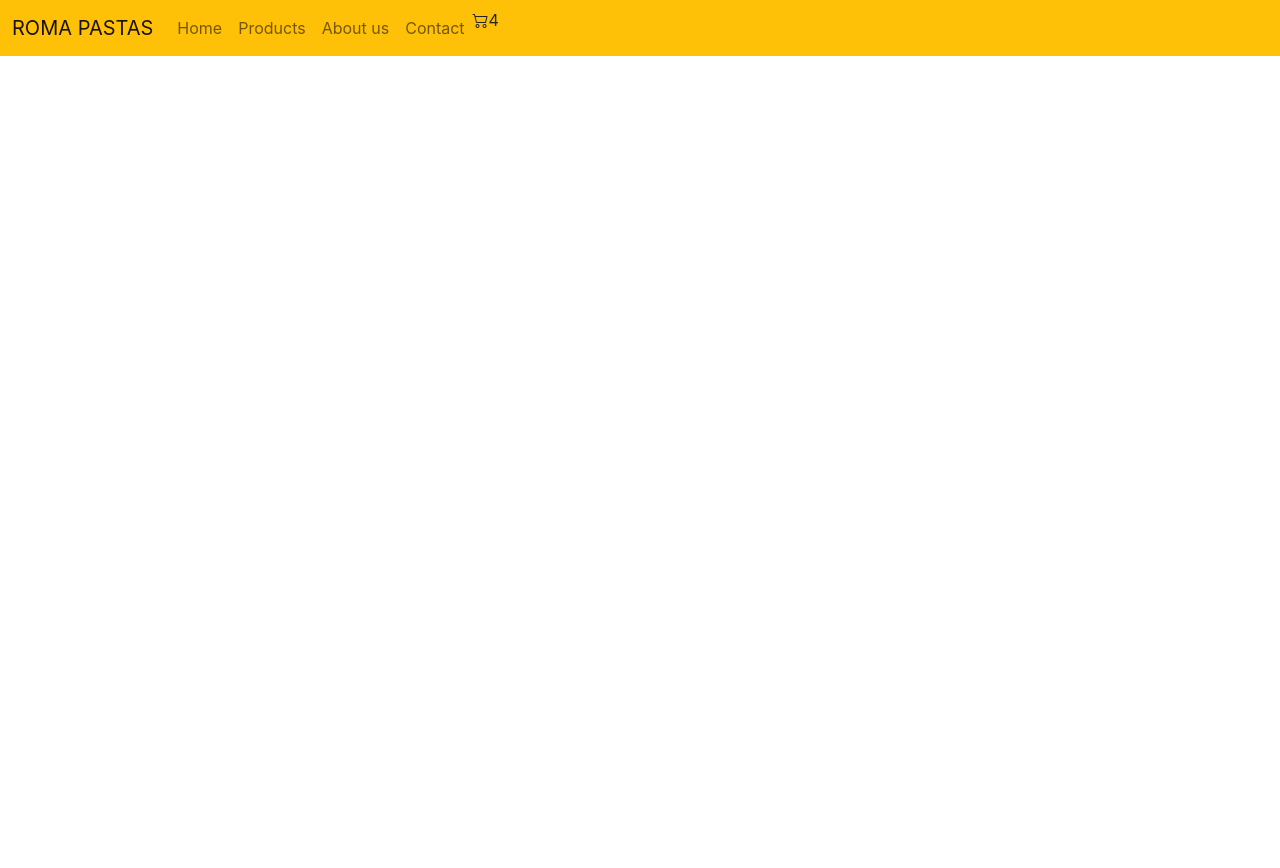
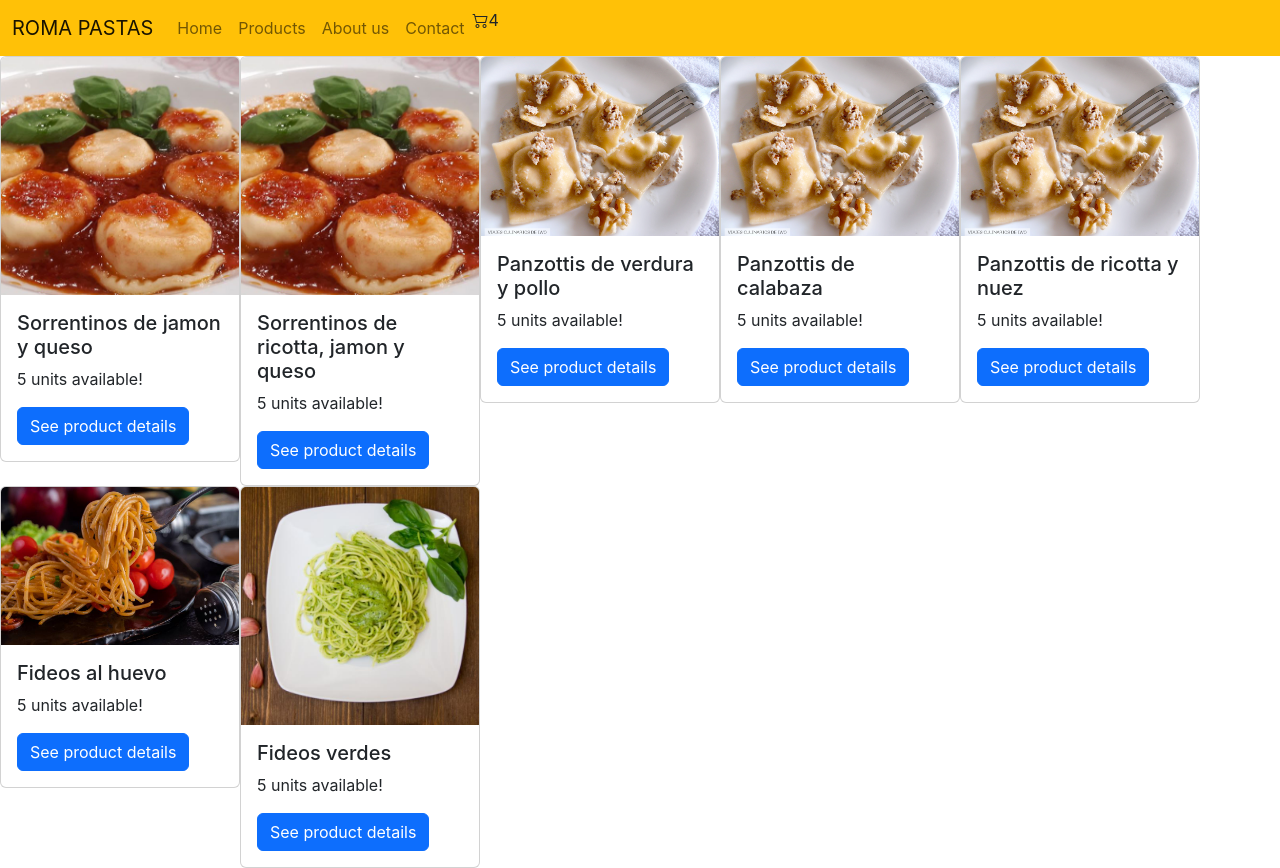
Before and after one commit to sebabrennan/romapastasReact-Brennan, a React (Create React App) app: page /category/Fideos in a window 1280 px wide. Before the commit the page ends 800 px from the top, so only its background shows below. Built offline with nearby package versions, Linux system fonts and the light colour scheme.

Commit message:
item detail

```diff
--- a/src/App.js
+++ b/src/App.js
@@ -1,17 +1,26 @@
 import NavBar from './components/NavBar';
-/* import ItemListContainer from './components/ItemListContainer';
-import ItemCount from './components/ItemCount'; */
+import ItemListContainer from './components/ItemListContainer';
+import ItemCount from './components/ItemCount';
 import ItemDetailContainer from './components/ItemDetailContainer';
+import { BrowserRouter, Routes, Route } from "react-router-dom"
 
 function App() {
   return (
     <>
-
-    <NavBar name="ROMA PASTAS"/>
-   {/*  <ItemListContainer greeting={'Esto es un saludo'}/>
-    <hr></hr>
-    <ItemCount stock={5} initial={1}/> */}
-    <ItemDetailContainer />
+      <BrowserRouter>
+        <NavBar name="ROMA PASTAS"/>
+        <Routes>
+          <Route index element={<ItemListContainer greeting={'Esto es un saludo'}/>} />
+          <Route path="/category/:name" element={<ItemListContainer />} />
+            <Route path="/item/:id" element={<ItemDetailContainer />} />
+            <Route
+              path="*"
+              element={
+                <div style={{ backgroundColor: "red" }}> ERROR 404 NOT FOUND</div>
+              }
+            />
+        </Routes>
+      </BrowserRouter>
     </>
   );
 }
--- a/src/components/Item.jsx
+++ b/src/components/Item.jsx
@@ -1,31 +1,22 @@
 import './Item.css'
+import { Link } from "react-router-dom";
 
-const Item = ({price, product, stock, img}) => {
+const Item = ({ item }) => {
 
+    const { id, product, category, price, stock, img, description } = item;
 
     return (
         <>
-            <div className="card d-flex flex-column align-items-center">
-                <div>
-                    <img src={img} alt="" className='card-img-top'/>
-                </div>
-                <div>
-                    <h5>
+            <div className="card" style={{ width: "15rem" }}>
+                <img src={img} className='card-img-top'/>
+                <div className='card-body d-flex flex-column justify-content-center'>
+                    <h5 className='card-title'>
                         {product}
                     </h5>
-                </div>
-                <div>
-                    <p>
-                        {price} ARS
-                    </p>
-                </div>
-                <div>
-                    <button className="btn">Agregar producto</button>
-                </div>
-                <div>
-                    <p>
-                        Stock disponible: {stock}
-                    </p>
+                    <p className="card-text">{`${stock} units available!`}</p>
+                    <Link to={`detail/${id}`}>
+                        <button className="btn btn-primary">See product details</button>
+                    </Link>
                 </div>
             </div>
         </>
--- a/src/components/ItemDetail.jsx
+++ b/src/components/ItemDetail.jsx
@@ -1,10 +1,19 @@
+
+
 const ItemDetail = ({itemDetail}) => {
 
     console.log('Render ItemDetail', itemDetail)
 
     return (
     <>
-      <h1>{itemDetail.product}</h1>
+      <h1>Items Details</h1>
+      <div className="d-flex justify-content-around align-items-center">
+        {
+          itemDetail.map(
+            cadaItemDetail => <div>{cadaItemDetail[0]}</div>
+          )
+        }
+      </div>
     </>
     );
 }
--- a/src/components/ItemDetailContainer.jsx
+++ b/src/components/ItemDetailContainer.jsx
@@ -1,8 +1,27 @@
 import { useEffect, useState } from "react";
+import database from "./helpers/database";
 import ItemDetail from "./ItemDetail";
-import details from './helpers/details';
 
 const ItemDetailContainer = () => {
+
+    /* function getItem() {
+        return new Promise ( (resolve, reject) => {
+            setTimeout(() => {
+                resolve(database);
+            }, 2000);
+        });
+    }
+
+    function ItemDetailContainer () {
+        const [itemDetail, setItemDetails] = useState([])
+
+        useEffect ( () => {
+            getItem().then( res => {
+                setItemDetails(res);
+            });
+        }, []);
+
+    } */
 
     const [itemDetail, setItemDetails] = useState([])
 
@@ -14,7 +33,7 @@
         let getItem = new Promise ( (resolve, reject) => {
             setTimeout(
                 () => {
-                    resolve(details)
+                    resolve(database)
                 },
                 2000);
         })
@@ -28,27 +47,6 @@
         )
     }, [])
 
-    /* const getItem = new Promise ( (resolve, reject) => {
-        setTimeout (
-            () => {
-                resolve(details)
-            },
-            2000);
-    })
-
-    useEffect ( () => {
-
-        getItem.then (
-            (res) => {
-                setItemDetails(res, console.log(res))
-            }
-        ).catch(
-            (err) => console.error(err)
-        )
-    }, []) */
-
-
-
     return (
         <>
             <ItemDetail itemDetail={itemDetail}/>
--- a/src/components/ItemList.jsx
+++ b/src/components/ItemList.jsx
@@ -1,21 +1,15 @@
 import Item from "./Item";
 
-const ItemList = ({items}) => {
-
-    console.log("Render ItemList",items)
-
+const ItemList = ({ items }) => {
     return (
-        <>
-            <h1>ItemList</h1>
-            <div className="d-flex justify-content-around align-items-center">
-            {
-                items.map(
-                    cadaItem => <Item key={cadaItem.id} product={cadaItem.product} price={cadaItem.price} stock={cadaItem.stock} img={cadaItem.img}  />
-                )
-            }
+        <div className="d-flex justify-content-araund flex-wrap">
+          {items.map((item) => (
+            <div key={item.id}>
+              <Item item={item} />
             </div>
-        </>
-     );
-}
+          ))}
+        </div>
+    );
+  };
 
 export default ItemList;
--- a/src/components/ItemListContainer.jsx
+++ b/src/components/ItemListContainer.jsx
@@ -1,5 +1,5 @@
+import { useState, useEffect } from "react";
 import database from "./helpers/database";
-import { useState, useEffect } from "react";
 import ItemList from "./ItemList";
 
 const ItemListContainer = () => {
--- a/src/components/NavBar.jsx
+++ b/src/components/NavBar.jsx
@@ -1,13 +1,16 @@
 import CartWidget from "./CartWidget";
 import './NavBar.css';
 import navBarOptions from "./helpers/strings";
+import { Link } from "react-router-dom";
 
 const NavBar = ({ name }) => {
 
     return (
     <nav className="navbar navbar-expand-lg bg-warning nav-bar">
       <div className="container-fluid">
-        <a className="navbar-brand" href="#">{ name }</a>
+        <Link className="navbar-brand" to={"/"}>
+          { name }
+        </Link>
         <button className="navbar-toggler" type="button" data-bs-toggle="collapse" data-bs-target="#navbarNav" aria-controls="navbarNav" aria-expanded="false" aria-label="Toggle navigation">
           <span className="navbar-toggler-icon"></span>
         </button>
--- a/src/components/helpers/database.js
+++ b/src/components/helpers/database.js
@@ -5,7 +5,8 @@
         category:'Sorrentinos',
         price: 450,
         stock: 5,
-        img: '/assets/sorrentinos-jamon-queso.jpg'
+        img: '/assets/sorrentinos-jamon-queso.jpg',
+        description: 'description'
     },
     {
         id: 2,
@@ -13,7 +14,8 @@
         category:'Sorrentinos',
         price: 450,
         stock: 5,
-        img: '/assets/sorrentinos-jamon-queso.jpg'
+        img: '/assets/sorrentinos-jamon-queso.jpg',
+        description: 'description'
     },
     {
         id: 3,
@@ -21,7 +23,8 @@
         category:'Panzottis',
         price: 400,
         stock: 5,
-        img: '/assets/panzottis-ricota-nuez.jpg'
+        img: '/assets/panzottis-ricota-nuez.jpg',
+        description: 'description'
     },
     {
         id: 4,
@@ -29,7 +32,8 @@
         category:'Panzottis',
         price: 400,
         stock: 5,
-        img: '/assets/panzottis-ricota-nuez.jpg'
+        img: '/assets/panzottis-ricota-nuez.jpg',
+        description: 'description'
     },
     {
         id: 5,
@@ -37,7 +41,8 @@
         category:'Panzottis',
         price: 400,
         stock: 5,
-        img: '/assets/panzottis-ricota-nuez.jpg'
+        img: '/assets/panzottis-ricota-nuez.jpg',
+        description: 'description'
     },
     {
         id: 6,
@@ -45,7 +50,8 @@
         category:'Fideos',
         price: 350,
         stock: 5,
-        img: '/assets/fideos.jpg'
+        img: '/assets/fideos.jpg',
+        description: 'description'
     },
     {
         id: 7,
@@ -53,7 +59,8 @@
         category:'Fideos',
         price: 350,
         stock: 5,
-        img: '/assets/fideos-verdes.jpg'
+        img: '/assets/fideos-verdes.jpg',
+        description: 'description'
     },
 ]
 
```
